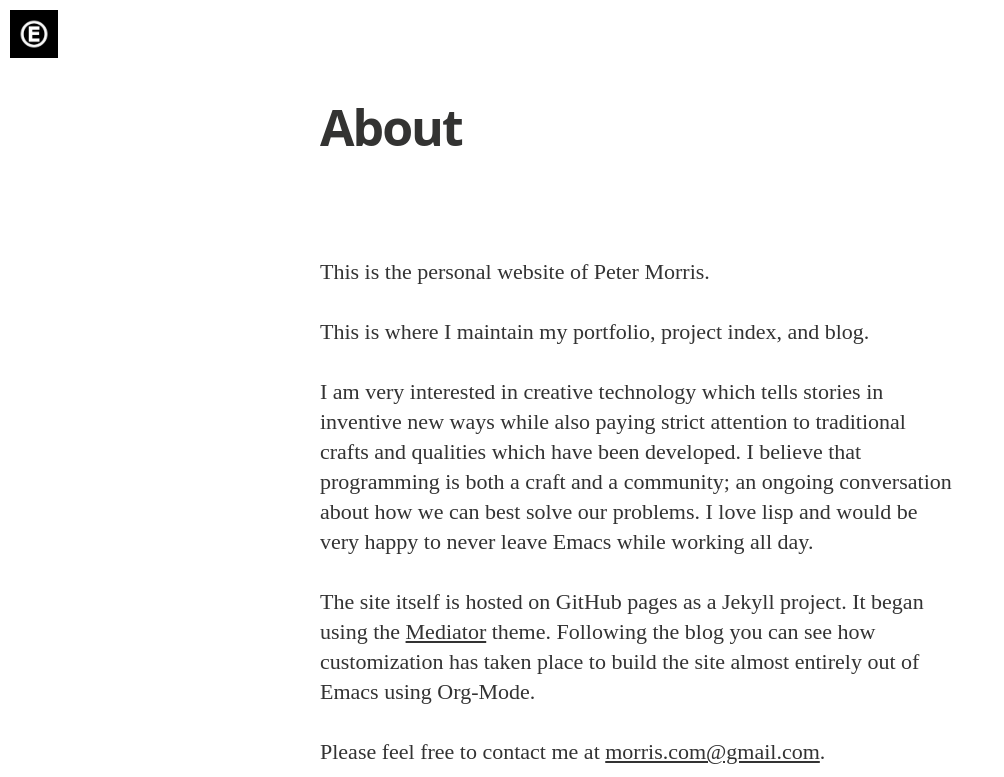
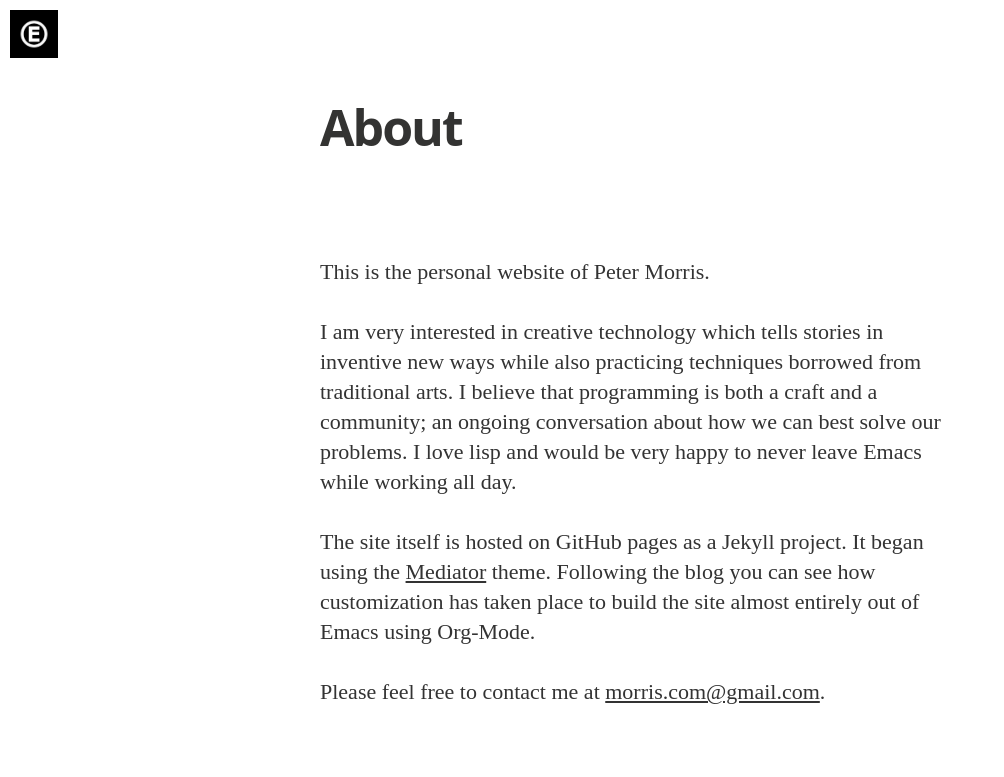
Before and after one commit to EnnuiOcclusion/ennuiocclusion.github.io, a Jekyll site: the page built from about.md, in a window 1280 px wide, cut to the strip 0-777 px from the top of the page. Shown: the whole strip, without its empty margins (0-1004 px from the left). Built offline with Jekyll 4.4.1, drawn with Linux system fonts in a browser that asks for light colours; nearby versions of some CDN libraries; some web fonts are replaced.

Commit message:
Phrasing.

```diff
--- a/about.md
+++ b/about.md
@@ -6,9 +6,7 @@ permalink: /about/
 
 This is the personal website of Peter Morris.
 
-This is where I maintain my portfolio, project index, and blog.
-
-I am very interested in creative technology which tells stories in inventive new ways while also paying strict attention to traditional crafts and qualities which have been developed. I believe that programming is both a craft and a community; an ongoing conversation about how we can best solve our problems. I love lisp and would be very happy to never leave Emacs while working all day.
+I am very interested in creative technology which tells stories in inventive new ways while also practicing techniques borrowed from traditional arts. I believe that programming is both a craft and a community; an ongoing conversation about how we can best solve our problems. I love lisp and would be very happy to never leave Emacs while working all day.
 
 The site itself is hosted on GitHub pages as a Jekyll project. It began using the [Mediator](https://github.com/dirkfabisch/mediator) theme. Following the blog you can see how customization has taken place to build the site almost entirely out of Emacs using Org-Mode.
 
```
